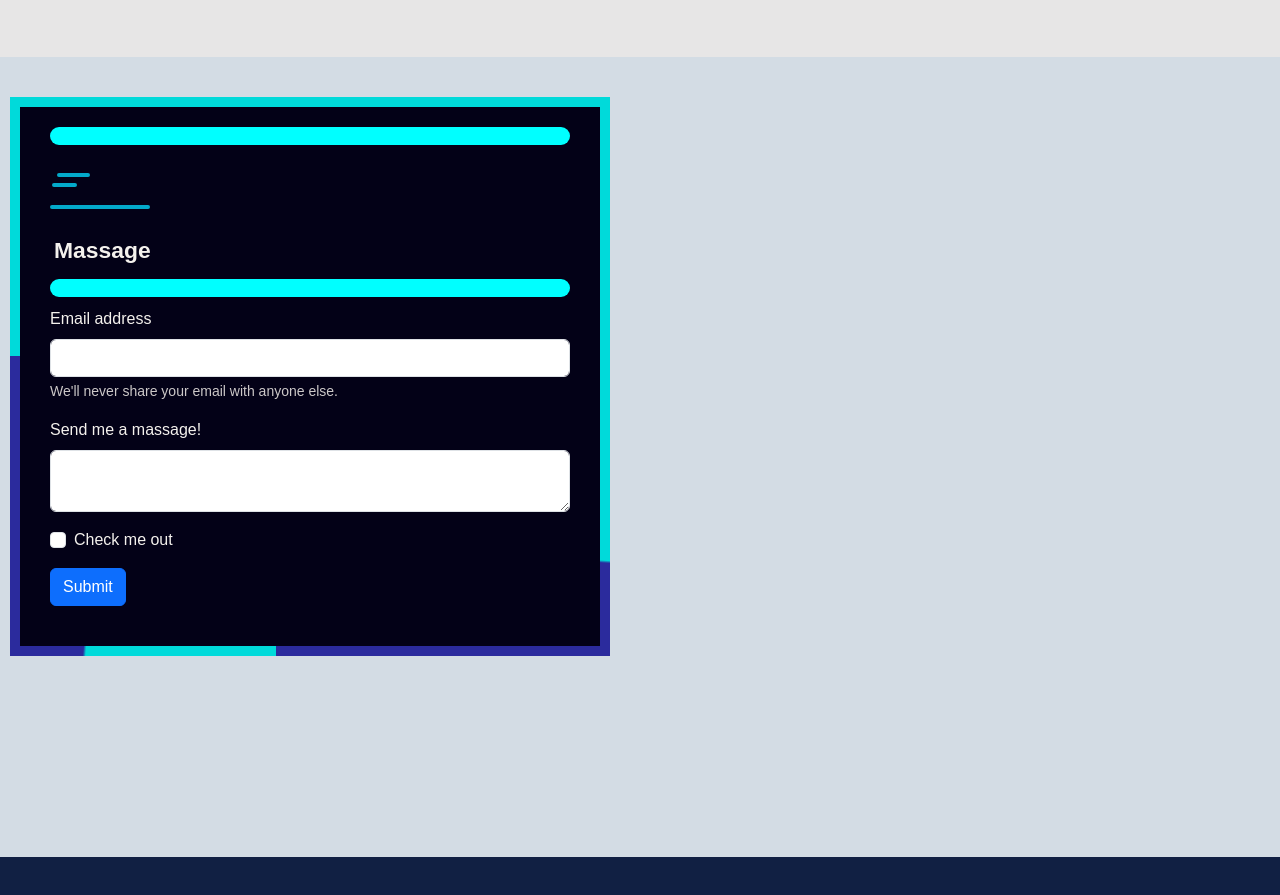
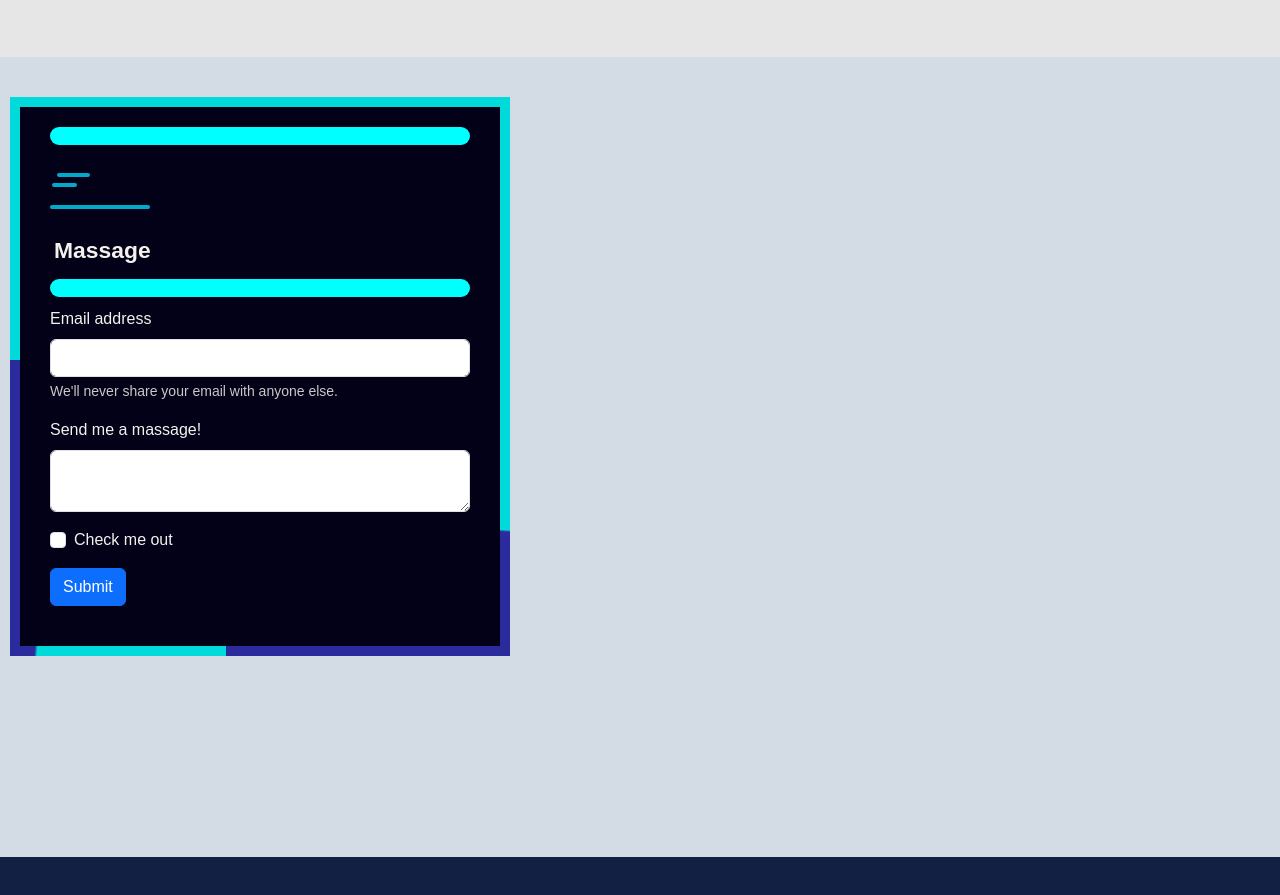
Before and after one commit to MahtabShah/ReactPortFolio, a React (Vite) app: page / in a window 1280 px wide. Shown: the part 2749-3644 px from the top of the page. Built offline with nearby package versions, Linux system fonts and the light colour scheme.

Commit message:
Update Form.modules.css

```diff
--- a/src/Form.modules.css
+++ b/src/Form.modules.css
@@ -2,8 +2,8 @@ form {
   border: var(--bdr);
   position: relative;
   /* margin: 10px; */
-  padding: 10px;
-  max-width: 600px;
+  padding: 20px 10px;
+  max-width: 500px;
   border: 10px solid aqua;
   background: #030117;
   color: rgb(244, 241, 237);
```
